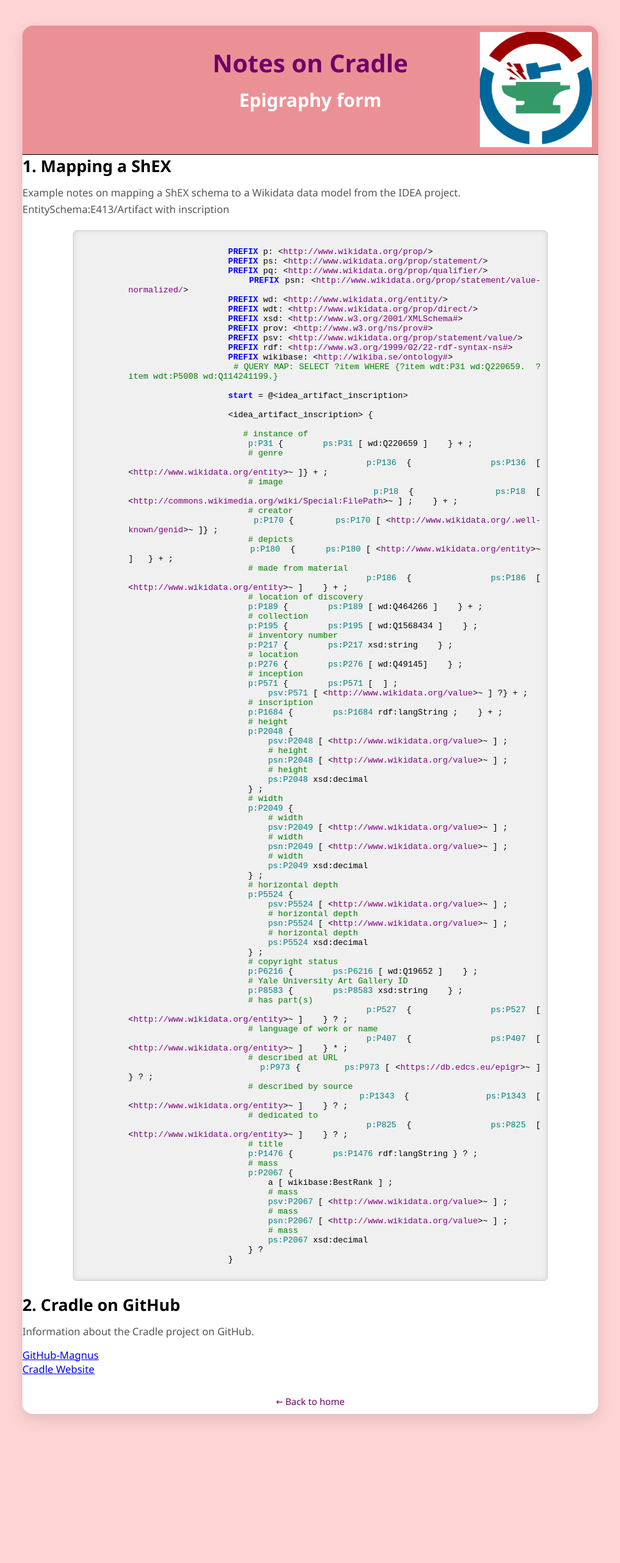
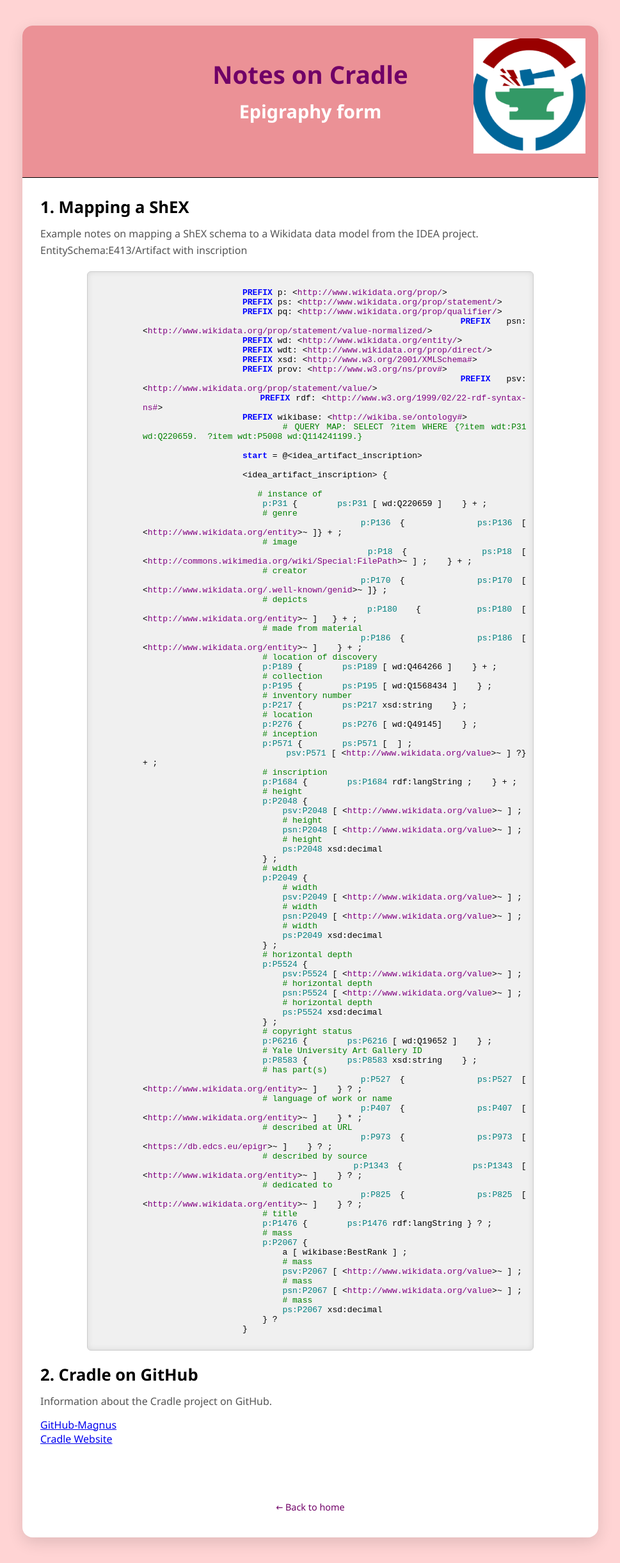
Before and after one commit to ac-inscript/cs-notes, a Jekyll site: the page cradle.html, which Jekyll copies as it is, in a window 1280 px wide. Shown: the whole page at 64% size, without its empty margins (155-1124 px from the left). Built offline with Jekyll 4.4.1, drawn with Linux system fonts in a browser that asks for light colours; before the commit the page ends 2250 px from its top, so only the background shows below that.

Commit message:
text-align

```diff
--- a/cradle.html
+++ b/cradle.html
@@ -25,28 +25,33 @@
         }
         .hero{
             background: #eb9196;
-            padding: 32px 28px;
+            padding: 50px 28px;
             border-bottom: 1px solid #000000;
             position: relative;
+            text-align: center;
         }
         .hero img{
             position: absolute;
-            top: 0;
-            right: 0;
+            top: 10px;
+            right: 10px;
             padding: 10px;
         }
         .hero h1{
             margin: 0 0 12px;
-            text-align: center;
             font-size: 2.4rem;
             color: #700067;
             font-weight: bold;
         }
         .hero h2{
             margin: 0 0 12px;
-            text-align: center;
             font-size: 1.8rem;
             color: #ffffff;
+        }
+        .content {
+            padding: 28px 28px;
+        }
+        .section {
+            margin-bottom: 28px;
         }
         .section h2{
             margin: 0 0 12px;
@@ -106,6 +111,7 @@
             text-align: center;
             margin: 30px 0 10px;
             font-size: 0.9rem;
+            padding: 0 28px 28px;
         }
 
         .footnote a {
```
